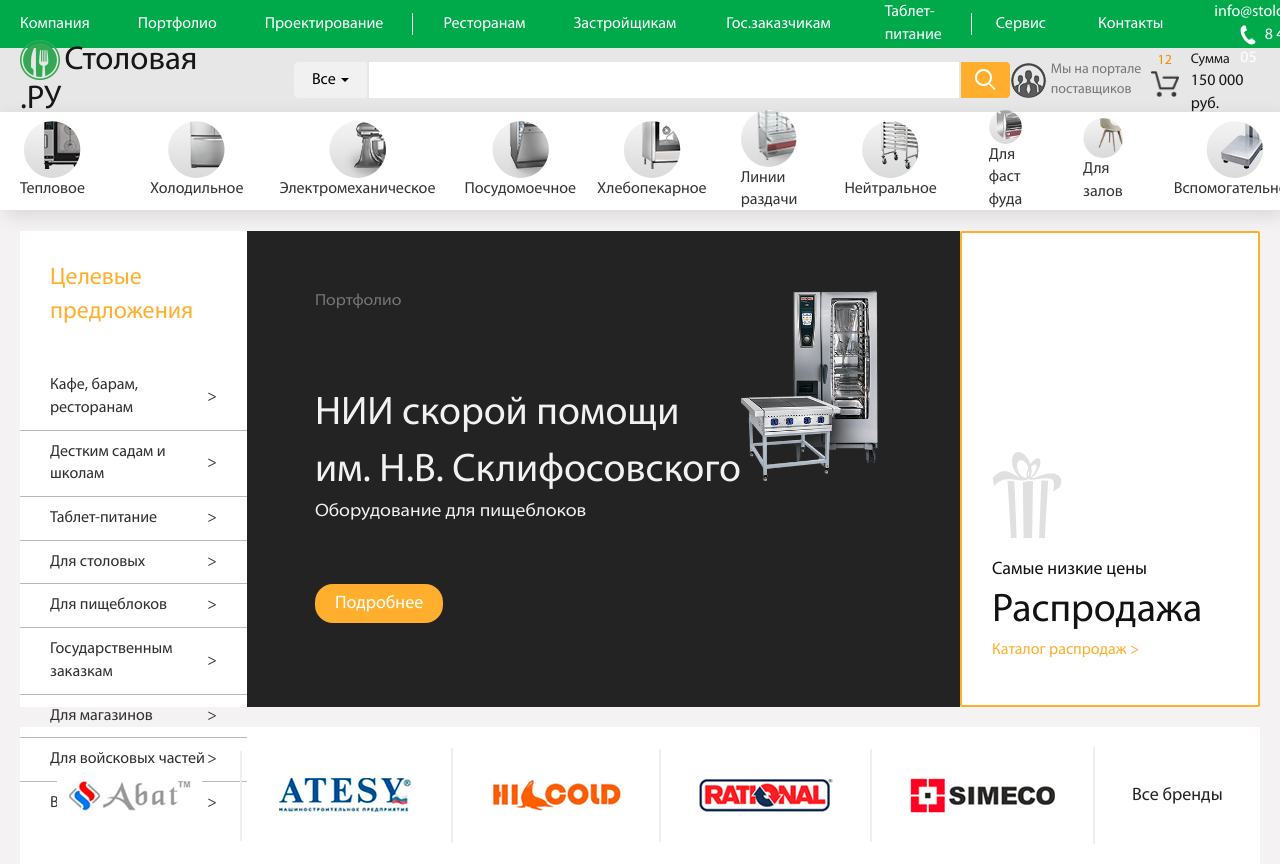
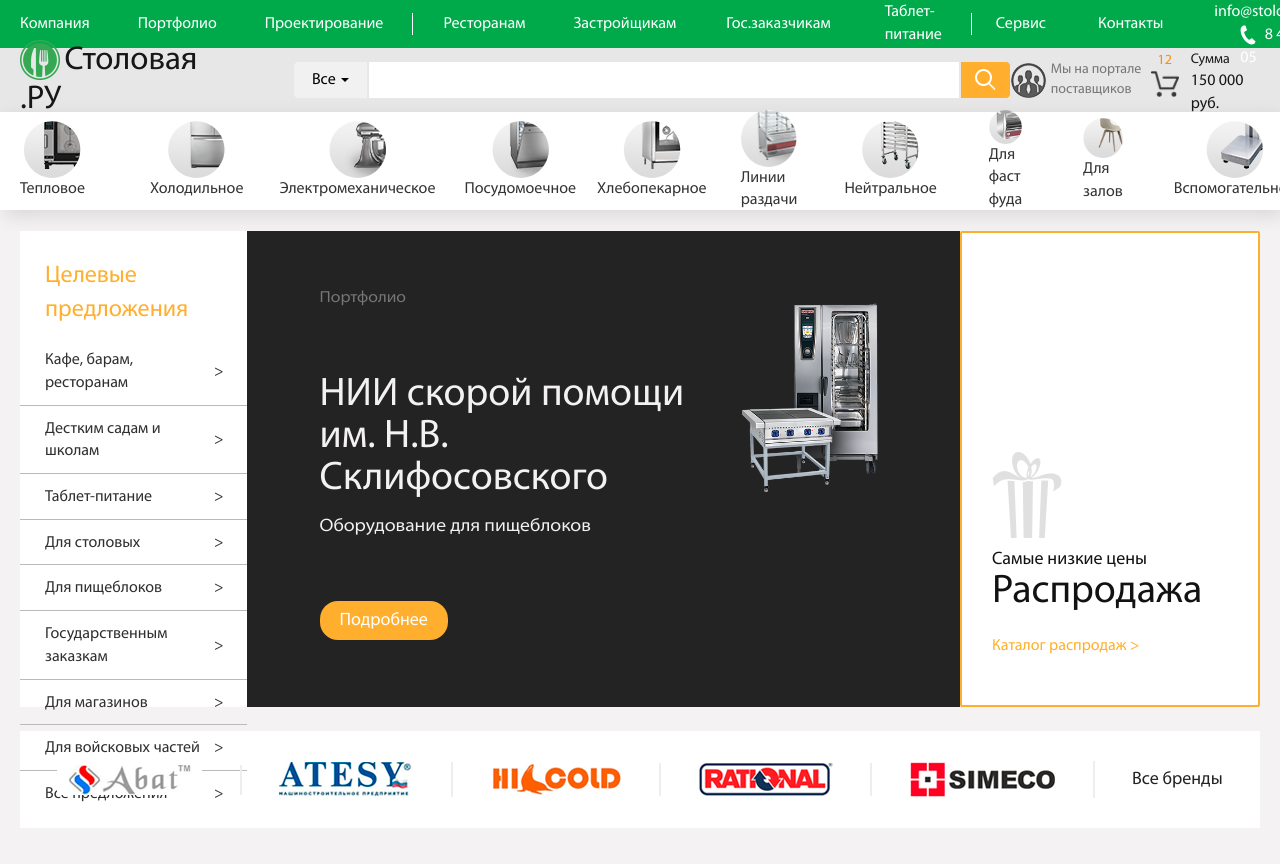
Before and after one commit to sailor-den/request-design-test, a plain HTML site: page app/index.html in a window 1280 px wide. Shown: the top 864 px of the page. After the commit the page ends 828 px from the top, so only its background shows below. Drawn offline with Linux system fonts and the light colour scheme; files that its build step writes are made by us from their sources; files whose address does not match are found by name; a web font is replaced by a local one.

Commit message:
Pixel Perfect for Main

```diff
--- a/app/sass/components/_main.sass
+++ b/app/sass/components/_main.sass
@@ -2,7 +2,7 @@
     &__body
         padding-top: 21px
         display: flex
-        margin-bottom: 20px
+        margin-bottom: 24px
         justify-content: space-between
 
 .aside
@@ -10,7 +10,7 @@
     width: 303px
     background-color: #ffffff
     &__title
-        padding: 30px 30px 35px 30px
+        padding: 28px 30px 10px 25px
         color: #ffaf2d
         font-size: 24px
     &__item
@@ -22,7 +22,7 @@
         align-items: center
         justify-content: space-between
         width: 100%
-        padding: 10px 30px 10px 30px
+        padding: 12px 23px 10px 25px
         color: #303030
         &::after
             content: '>'
@@ -33,7 +33,8 @@
 
 
 .slider
-    padding: 59px 82px 115px 68px
+    padding: 56px 82px 115px 73px
+    // margin-left: 10px
     display: flex
     justify-content: space-between
     width: 902px
@@ -42,17 +43,19 @@
     &__text
         max-width: 429px
     &__descr
-        margin-bottom: 73px
+        margin-bottom: 64px
         font-family: MyriadProEx, sans-serif
         color: #777777
     &__title
         font-size: 40px
+        line-height: 42px
         color: #f3f1f1
+        margin-bottom: 14px
     &__subtitle
         font-family: MyriadProEx, sans-serif
         font-size: 18px
         color: #f3f1f1
-        margin-bottom: 66px
+        margin-bottom: 69px
     &__btn
         padding: 10px 20px
         font-size: 18px
@@ -60,6 +63,7 @@
         background-color: #ffaf2d
         border-radius: 18px
     &__img
+        margin-top: 16px
 
 
 
@@ -75,12 +79,15 @@
     border: 2px solid #ffaf2d
     background-color: #ffffff
     &__img
-        margin-bottom: 19px
+        margin-bottom: 12px
     &__descr
         font-size: 18px
+        line-height: 20px
         color: #121212
     &__title
         font-size: 40px
+        line-height: 45px
+        margin-bottom: 20px
     &__link
         color: #ffaf2d
 
@@ -88,14 +95,14 @@
     display: flex
     align-items: center
     justify-content: space-between
-    padding: 20px 0px
+    padding: 30px 0px
     background-color: #ffffff
     &__link
         display: flex
         align-items: center
         justify-content: center
         flex-grow: 1
-        padding: 30px
+        // padding: 30px
         border-right: 2px solid #efeeee
         color: #232323
         font-size: 18px
--- a/dist/css/style.css
+++ b/dist/css/style.css
@@ -550,7 +550,7 @@ a:hover {
 .main__body {
   padding-top: 21px;
   display: flex;
-  margin-bottom: 20px;
+  margin-bottom: 24px;
   justify-content: space-between; }
 
 .aside {
@@ -558,7 +558,7 @@ a:hover {
   width: 303px;
   background-color: #ffffff; }
   .aside__title {
-    padding: 30px 30px 35px 30px;
+    padding: 28px 30px 10px 25px;
     color: #ffaf2d;
     font-size: 24px; }
   .aside__item {
@@ -570,13 +570,13 @@ a:hover {
     align-items: center;
     justify-content: space-between;
     width: 100%;
-    padding: 10px 30px 10px 30px;
+    padding: 12px 23px 10px 25px;
     color: #303030; }
     .aside__link::after {
       content: '>'; }
 
 .slider {
-  padding: 59px 82px 115px 68px;
+  padding: 56px 82px 115px 73px;
   display: flex;
   justify-content: space-between;
   width: 902px;
@@ -585,23 +585,27 @@ a:hover {
   .slider__text {
     max-width: 429px; }
   .slider__descr {
-    margin-bottom: 73px;
+    margin-bottom: 64px;
     font-family: MyriadProEx, sans-serif;
     color: #777777; }
   .slider__title {
     font-size: 40px;
-    color: #f3f1f1; }
+    line-height: 42px;
+    color: #f3f1f1;
+    margin-bottom: 14px; }
   .slider__subtitle {
     font-family: MyriadProEx, sans-serif;
     font-size: 18px;
     color: #f3f1f1;
-    margin-bottom: 66px; }
+    margin-bottom: 69px; }
   .slider__btn {
     padding: 10px 20px;
     font-size: 18px;
     color: #ffffff;
     background-color: #ffaf2d;
     border-radius: 18px; }
+  .slider__img {
+    margin-top: 16px; }
 
 .sale {
   width: 300px;
@@ -613,12 +617,15 @@ a:hover {
   border: 2px solid #ffaf2d;
   background-color: #ffffff; }
   .sale__img {
-    margin-bottom: 19px; }
+    margin-bottom: 12px; }
   .sale__descr {
     font-size: 18px;
+    line-height: 20px;
     color: #121212; }
   .sale__title {
-    font-size: 40px; }
+    font-size: 40px;
+    line-height: 45px;
+    margin-bottom: 20px; }
   .sale__link {
     color: #ffaf2d; }
 
@@ -626,14 +633,13 @@ a:hover {
   display: flex;
   align-items: center;
   justify-content: space-between;
-  padding: 20px 0px;
+  padding: 30px 0px;
   background-color: #ffffff; }
   .brands__link {
     display: flex;
     align-items: center;
     justify-content: center;
     flex-grow: 1;
-    padding: 30px;
     border-right: 2px solid #efeeee;
     color: #232323;
     font-size: 18px; }
```
Also changed, not shown: dist/css/style.min.css.
